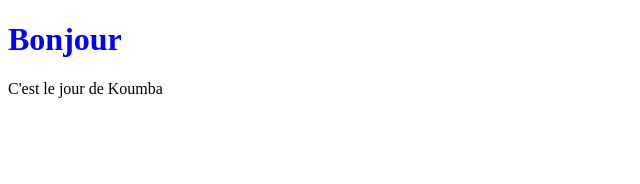
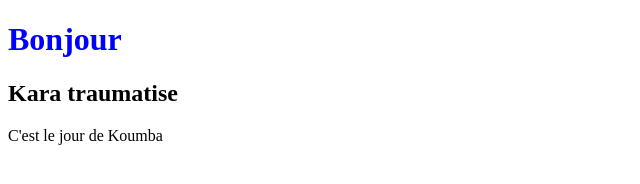
Before and after one commit to degueneFall/TP4, a plain HTML site: page index.HTML in a window 1280 px wide. Shown: the whole page, without its empty margins (0-640 px from the left). Drawn offline with Linux system fonts and the light colour scheme.

Commit message:
ajout de H2

```diff
--- a/index.HTML
+++ b/index.HTML
@@ -12,6 +12,7 @@
 </style>
 <body>
     <h1>Bonjour</h1>
+    <h2>Kara traumatise</h2>
 <p>C'est le jour de Koumba</p>
 </body>
 </html>
```
